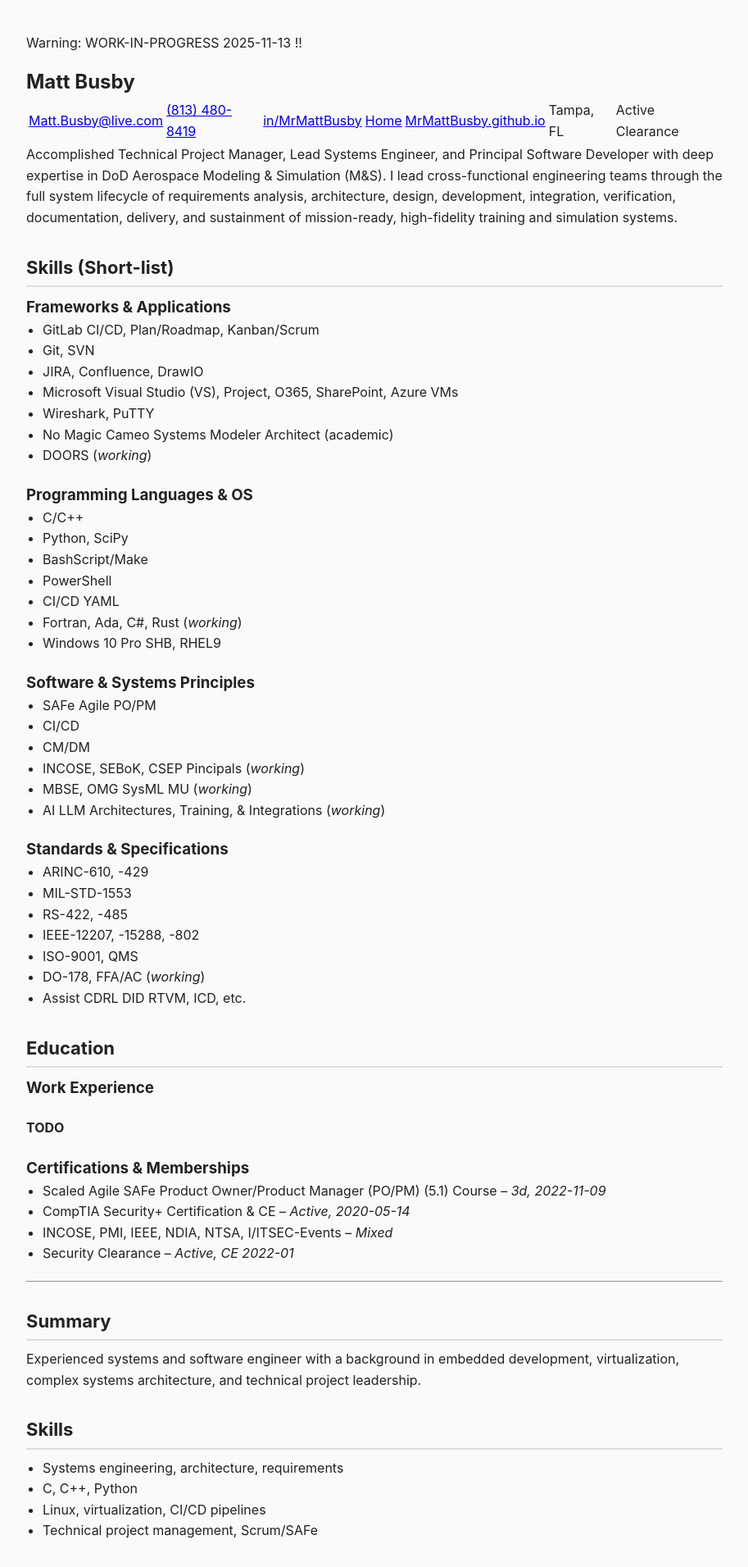
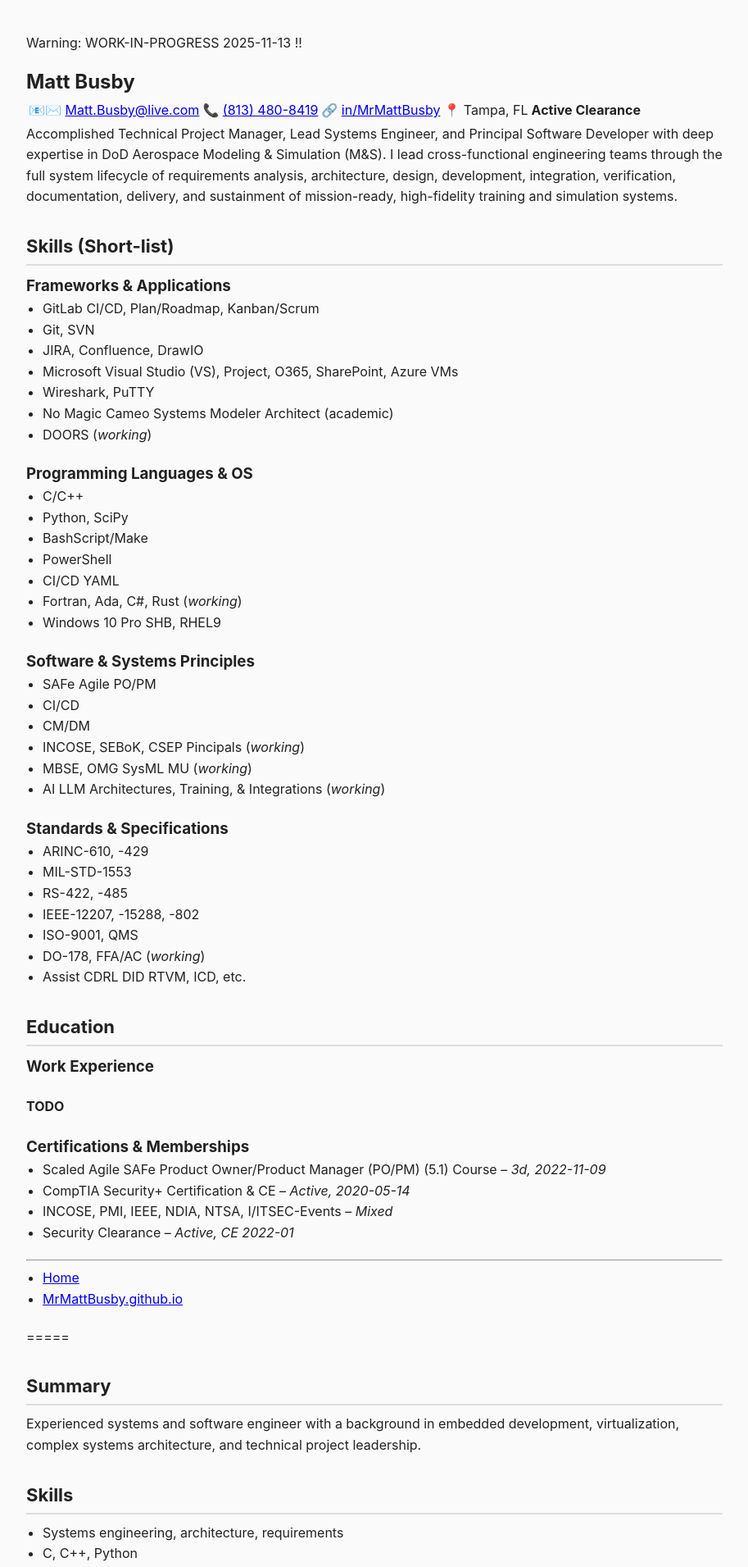
Before and after one commit to MrMattBusby/MrMattBusby.github.io, a Jekyll site: the page built from index.md, in a window 1280 px wide. Shown: the top 1911 px of the page at 82% size, without its empty margins (183-1096 px from the left). Built offline with Jekyll 4.4.1, drawn with Linux system fonts in a browser that asks for light colours; our own code applies the rules of GitHub Pages for plain Markdown files; some of the changed lines change nothing that is shown.

Commit message:
css working

```diff
--- a/assets/css/styles.css
+++ b/assets/css/styles.css
@@ -26,7 +26,7 @@
 
   .subtitle {
     color: #555;
-    font-size: 18px;
+    font-size: 68px;
     margin-bottom: 25px;
   }
 
--- a/index.md
+++ b/index.md
@@ -1,17 +1,17 @@
 ---
-title: "Matt Busby -- Résumé"
-subtitle: [Matt.Busby@live.com](mailto:matt.busby@live.com) | [(813) 480-8419](tel:+18134808419) | [in/MrMattBusby](https://www.linkedin.com/in/MrMattBusby/) | [Home](https://MrMattBusby.com) | [MrMattBusby.github.io](MrMattBusby@github.io) | Tampa, FL | Active Clearance
-author: Matt Busby @MrMattBusby
+title: "Résumé"
+subtitle: "[Matt.Busby@live.com](mailto:matt.busby@live.com) | [(813) 480-8419](tel:+18134808419) | [in/MrMattBusby](https://www.linkedin.com/in/MrMattBusby/) | [Home](https://MrMattBusby.com) | [MrMattBusby.github.io](MrMattBusby@github.io) | Tampa, FL | Active Clearance"
+author: @MrMattBusby
 date: 2025-11-13
 layout: default
 ---
 
 Warning:
-  WORK-IN-PROGRESS 2025-11-13 !!
+    WORK-IN-PROGRESS 2025-11-13 !!
 
 # Matt Busby
 
-[Matt.Busby@live.com](mailto:matt.busby@live.com) | [(813) 480-8419](tel:+18134808419) | [in/MrMattBusby](https://www.linkedin.com/in/MrMattBusby/) | [Home](https://MrMattBusby.com) | [MrMattBusby.github.io](MrMattBusby@github.io) | Tampa, FL | Active Clearance
+📧✉️ [Matt.Busby@live.com](mailto:matt.busby@live.com) | 📞 [(813) 480-8419](tel:+18134808419) | 🔗 [in/MrMattBusby](https://www.linkedin.com/in/MrMattBusby/) | 📍 Tampa, FL | **Active Clearance**
 
 Accomplished Technical Project Manager, Lead Systems Engineer, and Principal Software Developer with deep expertise in DoD Aerospace Modeling & Simulation (M&S). I lead cross-functional engineering teams through the full system lifecycle of requirements analysis, architecture, design, development, integration, verification, documentation, delivery, and sustainment of mission-ready, high-fidelity training and simulation systems.
 
@@ -72,6 +72,10 @@
 
 -----
 
+- [Home](https://MrMattBusby.com)
+- [MrMattBusby.github.io](MrMattBusby@github.io)
+
+=====
 
 ## Summary
 Experienced systems and software engineer with a background in embedded development, virtualization, complex systems architecture, and technical project leadership.
```
